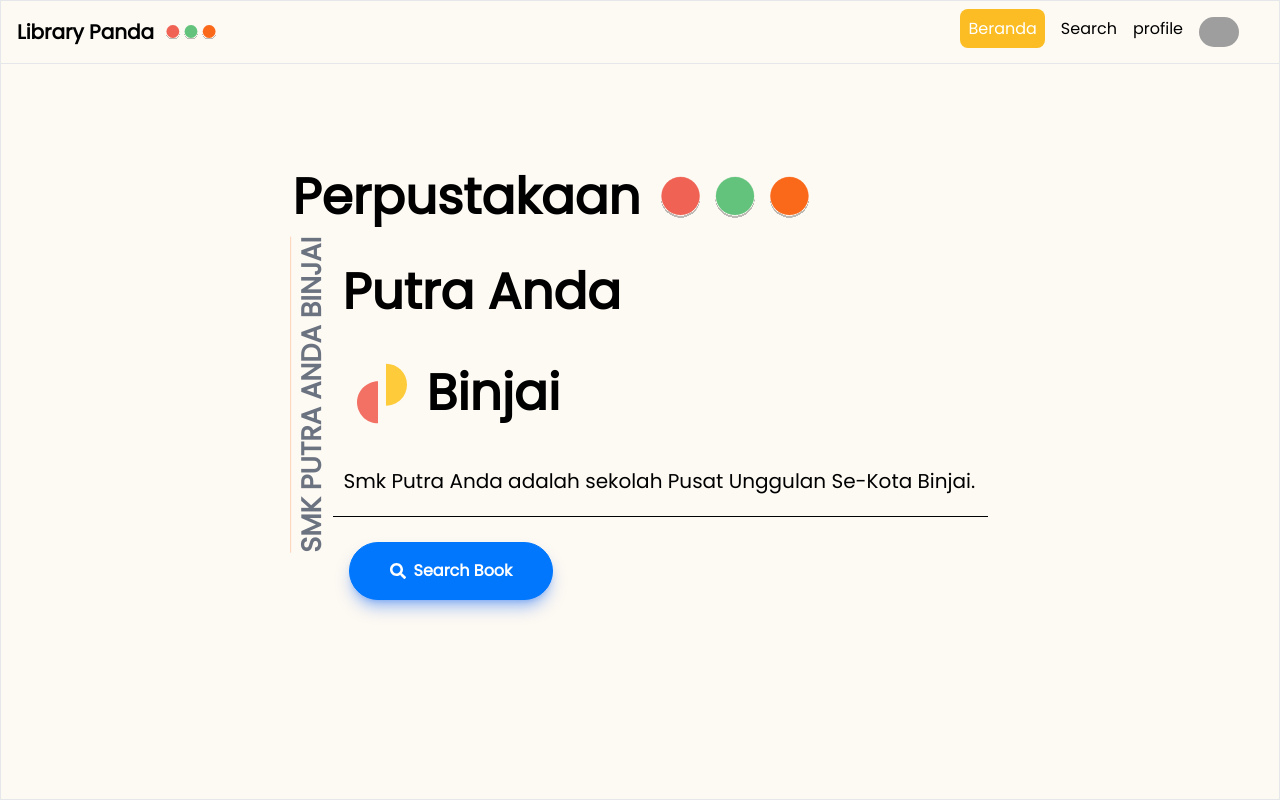
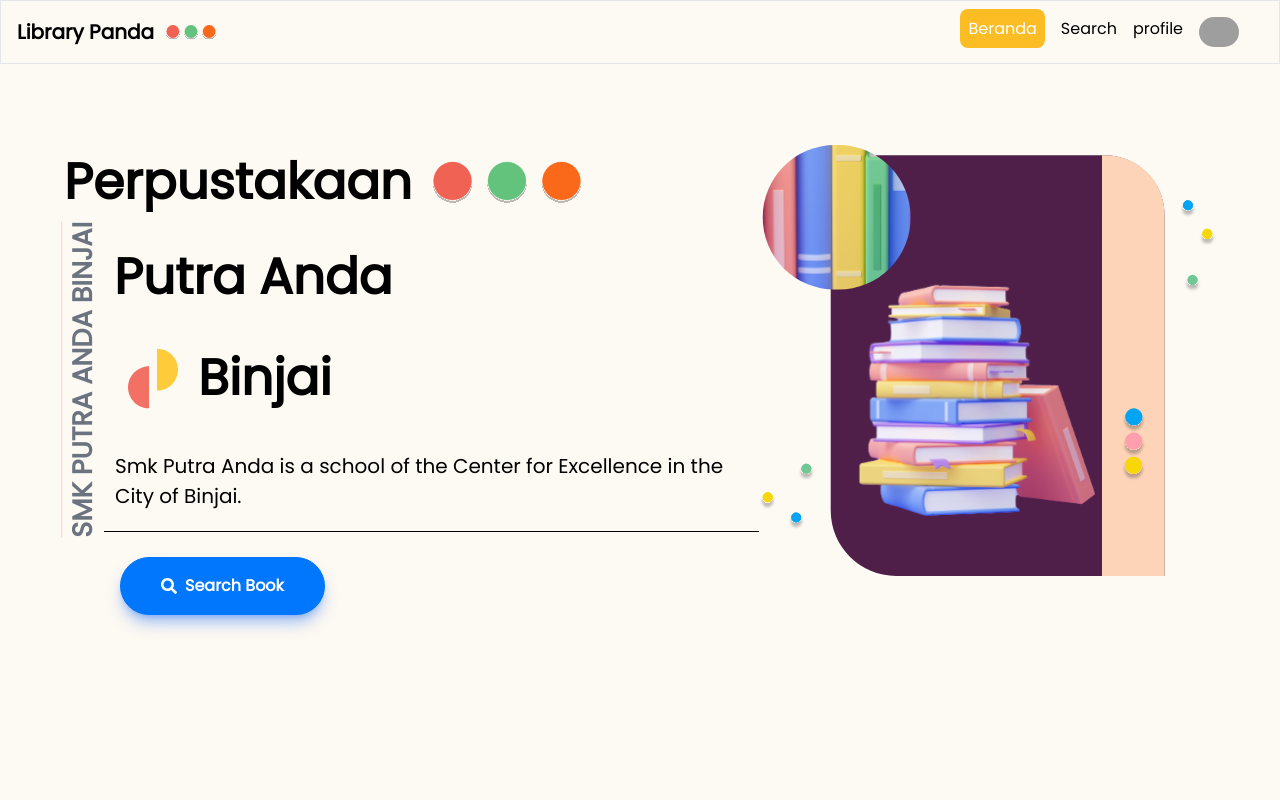
Before and after one commit to wonderkid-web/library-react, a React (Vite) app: page / in a window 1280 px wide. Built offline with nearby package versions, Linux system fonts and the light colour scheme; grey boxes are pictures that could not be loaded.

Commit message:
new update

```diff
--- a/src/Components/BookProfile.tsx
+++ b/src/Components/BookProfile.tsx
@@ -18,22 +18,14 @@ const BookProfile = () => {
       <div className="container max-w-md mx-auto sm:max-w-xl  md:max-w-5xl lg:flex lg:max-w-full lg:p-0 lg:justify-center py-1 rounded-lg mb-0 bg-no-repeat">
         <div className="lg:p-12 lg:flex-1 p-1">
           <img src={book.image} alt="Book" className="rounded-xl shadow-xl sm:mt-6 mt-12 sm:h-64 sm:w-full sm:object-cover sm:object-top lg:hidden" />
-          <h1 className="text-xl sm:text-4xl md:text-4xl lg:text-4xl font-bold text-slate-800 text-center">{book.title}</h1>
-          <table className="table mt-5 shadow-lg bg-[#fdf9f3] border-t">
+          <table className="table mt-5 bg-[#fdf9f3]">
             <thead className=" border-none">
               <tr>
-                <th className="text-slate-800 text-2xl text-bold">Detail</th>
+                <th className="text-xl sm:text-4xl md:text-4xl lg:text-4xl font-bold text-slate-800" colSpan={3}>
+                  <h1 className="text-xl sm:text-4xl md:text-4xl lg:text-4xl font-bold text-slate-800">{book.title}</h1>
+                  <span className="badge-info text-white rounded-full px-2 py-1 text-[15px]">{book.id}</span>
+                </th>
                 <th></th>
-                <th className="float-right">
-                  <div className="join">
-                    <button className="btn join-item btn-warning font-bold">
-                      <a href={book.download}>Download</a>
-                    </button>
-                    <button className="btn join-item btn-warning font-bold">
-                      <a href={`profile/${book.id}`}>Borrow</a>
-                    </button>
-                  </div>
-                </th>
               </tr>
             </thead>
             <tbody>
@@ -65,12 +57,22 @@ const BookProfile = () => {
               <tr className="border-none">
                 <td></td>
                 <td></td>
-                <td className="float-right"><QRCodeSVG className="shadow-md m-2" value={`http://localhost:5173/profile/${book.id}`} size={150} /></td>
+                <td className="float-right lg:flex gap-36">
+                  <div className="join">
+                    <button className="btn join-item btn-warning font-bold">
+                      <a href={book.download}>Download</a>
+                    </button>
+                    <button className="btn join-item btn-warning font-bold">
+                      <a href={`profile/${book.id}`}>Borrow</a>
+                    </button>
+                  </div>
+                  <QRCodeSVG className="shadow-md" value={`http://localhost:5173/profile/${book.id}`} size={150} />
+                </td>
               </tr>
             </tbody>
           </table>
         </div>
-        <div className="hidden p-5 lg:block mt-[90px]">
+        <div className="hidden p-12 lg:block mt-[125px]">
           <img src={book.image} alt="Book" className="rounded-xl shadow-xl" />
         </div>
       </div>
--- a/src/Components/Navbar.tsx
+++ b/src/Components/Navbar.tsx
@@ -1,4 +1,5 @@
 import { NavLink } from "react-router-dom";
+import image from "/Bulat.svg"
 
 const Navbar = () => {
   return (
@@ -9,7 +10,7 @@ const Navbar = () => {
             Library Panda
           </span>
           <img
-            src="Bulat.svg"
+            src={image}
             alt="Bulat Tapi Bukan Tekad"
             className="w-[50px] ml-3"
           />
--- a/src/Components/Search.tsx
+++ b/src/Components/Search.tsx
@@ -42,7 +42,7 @@ const Search = () => {
                 <button className="font-bold flex justify-center items-center bg-primary text-white p-5 rounded-lg cursor-pointer shadow-md" onClick={() => getBookByQuery(query)}><FaSearch /></button>
             </div>
             <div className="p-4 flex flex-col justify-start mt-40">
-                <div className="p-12 flex gap-10">
+                <div className="p-12 flex gap-10 mb-[-50px]">
                     {
                         total && <input className="input bg-white border border-slate-500 w-full max-w-xs" type="text" onChange={(e) => setSearch(e.target.value)} placeholder="found exact book you looking for!" />
                     }
--- a/src/Components/SectionOne.tsx
+++ b/src/Components/SectionOne.tsx
@@ -5,8 +5,9 @@ export default function SectionOne() {
   return (
     <>
       {/* Left */}
-      <section className="flex gap-32 px-[50px] mx-auto h-screen border w-full md:px-[60px] sm:flex-wrap sm:justify-center sm:items-center">
-        <div className="flex flex-col mx-auto my-auto">
+      <section className="min-h-screen flex justify-center items-center">
+        <div className="container flex p-16 mx-auto">
+          <div className="flex flex-col">
             <div className="flex gap-5">
               <span className="font-poppins text-[50px] font-bold">Perpustakaan</span>
               <img
@@ -32,7 +33,7 @@ export default function SectionOne() {
               </span>
             </div>
             <span className="w-[655px] text-[20px] relative bottom-[65px] border-b border-black ml-[40px] p-[11px] py-5">
-            Smk Putra Anda adalah sekolah Pusat Unggulan Se-Kota Binjai.
+              Smk Putra Anda is a school of the Center for Excellence in the City of Binjai.
             </span>
             <Link to={`/search`}>
               <button className="border border-[#0177FD] bg-[#0177FD] w-max py-4 px-10 rounded-full flex items-center justify-center gap-2 text-white font-bold relative bottom-10 ml-14 shadow-lg shadow-blue-500/50">
@@ -40,9 +41,12 @@ export default function SectionOne() {
               </button>
             </Link>
           </div>
+          <div>
+            <img src="book.svg" alt="Buku ecek nya"/>
+          </div>
+        </div>
 
         {/* Right */}
-        {/* <img src="book.svg" alt="Buku ecek nya" className="w-[550px] relative bottom-[3vw] " /> */}
       </section>
     </>
   );
```
Lines whose indentation alone changed are shown as unchanged.
